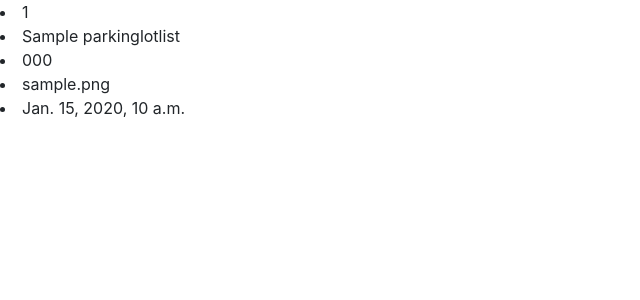
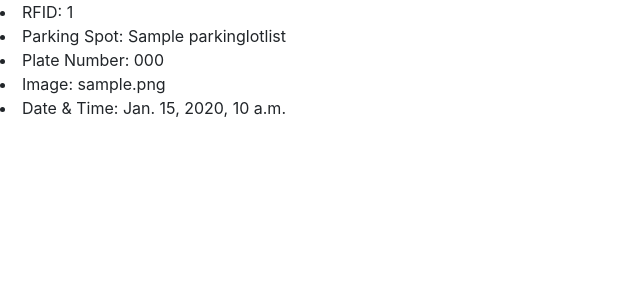
Before and after one commit to svenikea/Capstone_16ES, a Django app: page /parkinglotmanager/details/1/ in a window 1280 px wide. Shown: the top 300 px of the page, without its empty margins (0-640 px from the left). Run offline with Django 3.2, Linux system fonts and the light colour scheme; tables that the repository leaves empty hold one stand-in row (values such as "Sample post"); some libraries are stand-ins or nearby versions.

Commit message:
new view button

```diff
--- a/parkinglotmanager/templates/parkinglotmanager/parking_list.html
+++ b/parkinglotmanager/templates/parkinglotmanager/parking_list.html
@@ -32,7 +32,7 @@
         			{{ index.checkintime }}
         		</td>
                 <td>
-                    <span><a href="{% url 'alpr:del' pk=index.pk  %}"><i class="far fa-trash-alt"></i></a> </span>  <span><a href="{% url 'alpr:parking-update' pk=index.pk  %}"><i class="far fa-edit" ></i></a></span>
+                    <span><a href="{% url 'alpr:del' pk=index.pk  %}"><i class="far fa-trash-alt"></i></a> </span>  <span><a href="{% url 'alpr:parking-update' pk=index.pk  %}"><i class="far fa-edit" ></i></a><a href="{% url 'alpr:parking-detail' pk=index.pk %}"><i class="fas fa-eye"></i></a> </span>
                 </td>
         	</tr>
         {% endfor %}
--- a/parkinglotmanager/templates/parkinglotmanager/parkinglot_child.html
+++ b/parkinglotmanager/templates/parkinglotmanager/parkinglot_child.html
@@ -32,7 +32,7 @@
                 {{ index.checkintime }}
             </td>
             <td>
-                <span><a href="{% url 'alpr:del' pk=index.pk  %}"><i class="far fa-trash-alt"></i></a> </span>  <span><a href="{% url 'alpr:parking-update' pk=index.pk  %}"><i class="far fa-edit" ></i></a></span>
+		    <span><a href="{% url 'alpr:del' pk=index.pk  %}"><i class="far fa-trash-alt"></i></a> </span>  <span><a href="{% url 'alpr:parking-update' pk=index.pk  %}"><i class="far fa-edit" ></i></a> <a href="{% url 'alpr:parking-detail' pk=index.pk %}"><i class="fas fa-eye"></i></a></span>
             </td>
         </tr>
     {% endfor %}
--- a/parkinglotmanager/templates/parkinglotmanager/parkinglot_detail.html
+++ b/parkinglotmanager/templates/parkinglotmanager/parkinglot_detail.html
@@ -1,15 +1,15 @@
 {% extends 'parkinglotmanager/base.html' %}
 {% block main %}
-<li>{{ parking.rfid }}</li>
+<li>RFID: {{ parking.rfid }}</li>
 {% for parkinglot in parking.parkinglotid.all %}
 {% if parking.rfid.pk == rfid.pk %}
 <li>Lot: {{ parkinglot }}</li>
 {% endif %}
 {% endfor %}
-<li>{{ parking.parkinglotid }}</li>
-<li>{{ parking.platenumber }}</li>
-<li>{{ parking.plateimgurl }}</li>
-<li>{{ parking.checkintime }}</li>
+<li>Parking Spot: {{ parking.parkinglotid }}</li>
+<li>Plate Number: {{ parking.platenumber }}</li>
+<li>Image: {{ parking.plateimgurl }}</li>
+<li>Date & Time: {{ parking.checkintime }}</li>
 {% endblock %}
 {% block titleDoc %}
 Detail {{ parking.rfid }}
```
